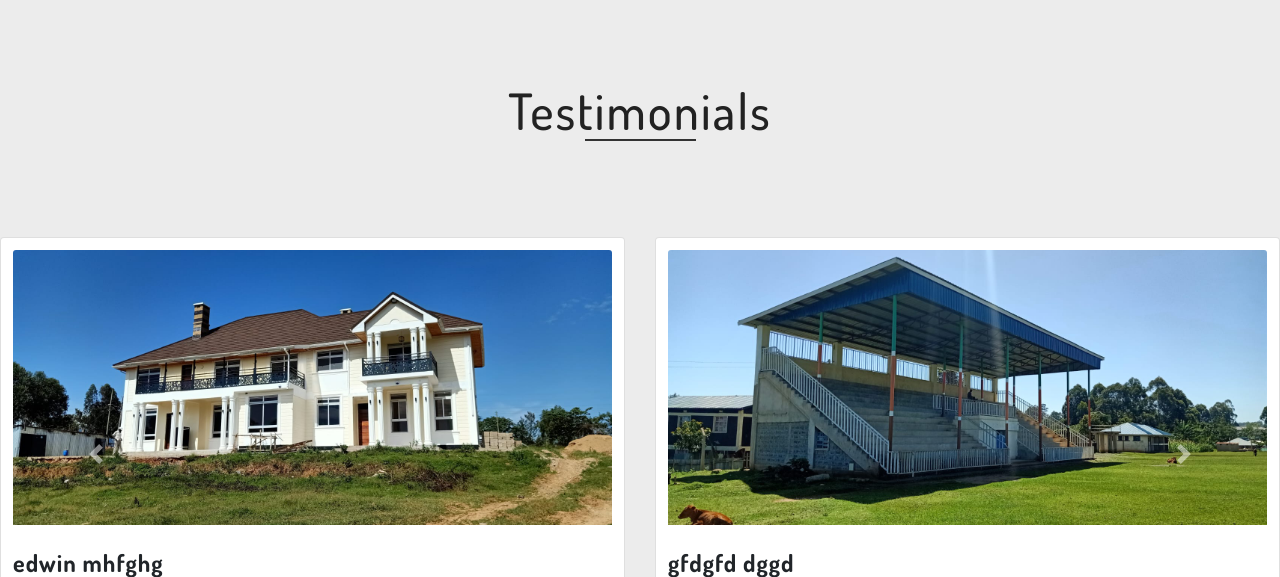
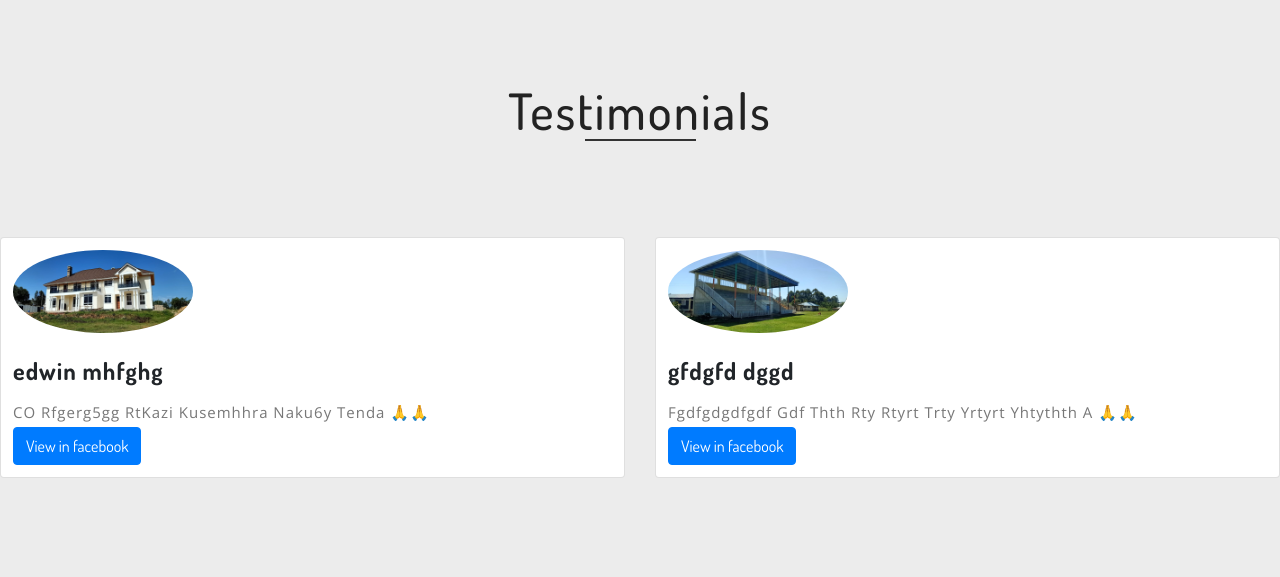
Before and after one commit to Rogendo/VHC, a Django app: page / in a window 1280 px wide. Shown: the part 1666-2243 px from the top of the page. Run offline with Django 4.2, Linux system fonts and the light colour scheme; data comes from the database, SQL or seed files in the repository.

Commit message:
Update index.html

```diff
--- a/tracker/templates/tracker/index.html
+++ b/tracker/templates/tracker/index.html
@@ -298,7 +298,7 @@ p.font-italic {
 	  <div class="col-sm-6">
 	    <div class="card">
 	      <div class="card-body">
-		<img class="card-img-top" src="{% static 'images/proj20.jpg' %}"  alt="project" alt="Card image cap">
+		<img class="card-img-top" src="{% static 'images/proj20.jpg' %}"  alt="project" style="border-radius: 50%; height:30%; width:30%;">
 
 	        <h5 class="card-title">edwin mhfghg </h5>
 		<p class="card-text">CO rfgerg5gg rtKazi Kusemhhra Naku6y tenda 🙏🙏</p>
@@ -309,7 +309,7 @@ p.font-italic {
 	  <div class="col-sm-6">
 	    <div class="card">
 	      <div class="card-body">
-	        <img class="card-img-top" src="{% static 'images/proj11.jpg' %}"  alt="project" alt="Card image cap">
+	        <img class="card-img-top" src="{% static 'images/proj11.jpg' %}"  alt="project" style="border-radius: 50%; height:30%; width:30%;">
 
 	        <h5 class="card-title">gfdgfd dggd </h5>
 		<p class="card-text">fgdfgdgdfgdf gdf thth rty rtyrt trty yrtyrt yhtythth a 🙏🙏</p>
@@ -325,7 +325,7 @@ p.font-italic {
 	  <div class="col-sm-6">
 	    <div class="card">
 	      <div class="card-body">
-		<img class="card-img-top" src="{% static 'images/proj1.jpg' %}"  alt="project" alt="Card image cap">
+		<img class="card-img-top" src="{% static 'images/proj1.jpg' %}"  alt="project" style="border-radius: 50%; height:30%; width:30%;">
 
 	        <h5 class="card-title">Albert Mugala</h5>
 		<p class="card-text">COngratulations Our  Muchapa Kazi Kusema Nakutenda 🙏🙏</p>
@@ -336,7 +336,7 @@ p.font-italic {
 	  <div class="col-sm-6">
 	    <div class="card">
 	      <div class="card-body">
-	        <img class="card-img-top" src="{% static 'images/albert.jpg' %}"  alt="albert" style="border-radius: 60%; height:50%; width:50%;">
+	        <img class="card-img-top" src="{% static 'images/albert.jpg' %}"  alt="albert" style="border-radius: 50%; height:30%; width:30%;">
 
 	        <h5 class="card-title">james muya </h5>
 		<p class="card-text">COngratulations Muchapa Kazi Kusema Nakutenda 🙏🙏</p>
@@ -353,7 +353,7 @@ p.font-italic {
 	  <div class="col-sm-6">
 	    <div class="card">
 	      <div class="card-body">
-		<img class="card-img-top" src="{% static 'images/proj1.jpg' %}"  alt="project" >
+		<img class="card-img-top" src="{% static 'images/proj1.jpg' %}"  alt="project" style="border-radius: 50%; height:30%; width:30%;">
 
 	        <h5 class="card-title">Albert Mugala</h5>
 		<p class="card-text">COngratulations Muchapa Kazi Kusema Nakutenda 🙏🙏</p>
@@ -364,7 +364,7 @@ p.font-italic {
 	  <div class="col-sm-6">
 	    <div class="card">
 	      <div class="card-body">
-	        <img class="card-img-top" src="{% static 'images/proj10.jpg' %}"  alt="project" >
+	        <img class="card-img-top" src="{% static 'images/proj10.jpg' %}"  alt="project" style="border-radius: 50%; height:30%; width:30%;">
 
 	        <h5 class="card-title">james muya </h5>
 		<p class="card-text">COngratulations Muchapa Kazi Kusema Nakutenda 🙏🙏</p>
```
